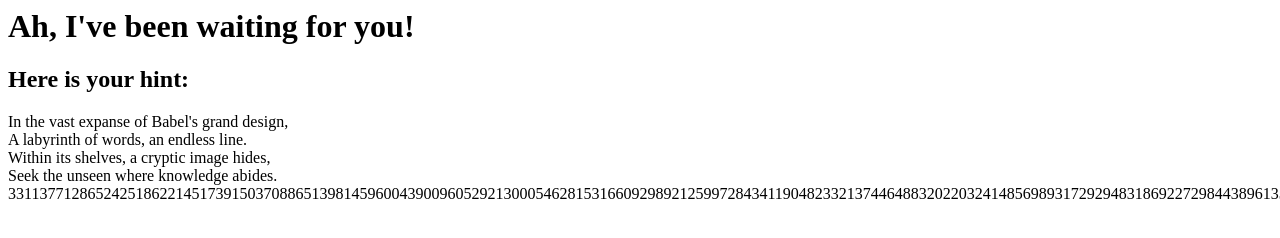
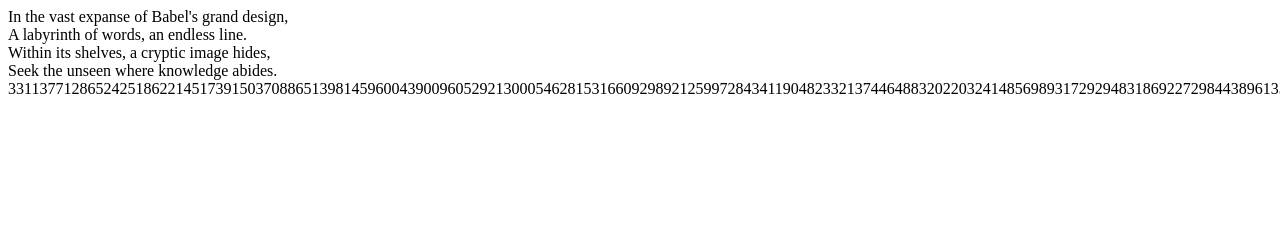
Before and after one commit to drewjens/webAdventurer, a plain HTML site: page index.html in a window 1280 px wide. Shown: the top 238 px of the page. Drawn offline with Linux system fonts and the light colour scheme.

Commit message:
Update index.html

```diff
--- a/index.html
+++ b/index.html
@@ -1,7 +1,3 @@
-<h1>Ah, I've been waiting for you!</h1>
-
-<h2>Here is your hint:</h2>
-
 <p1>In the vast expanse of Babel's grand design,<br>
 A labyrinth of words, an endless line.<br>
 Within its shelves, a cryptic image hides,<br>
```
